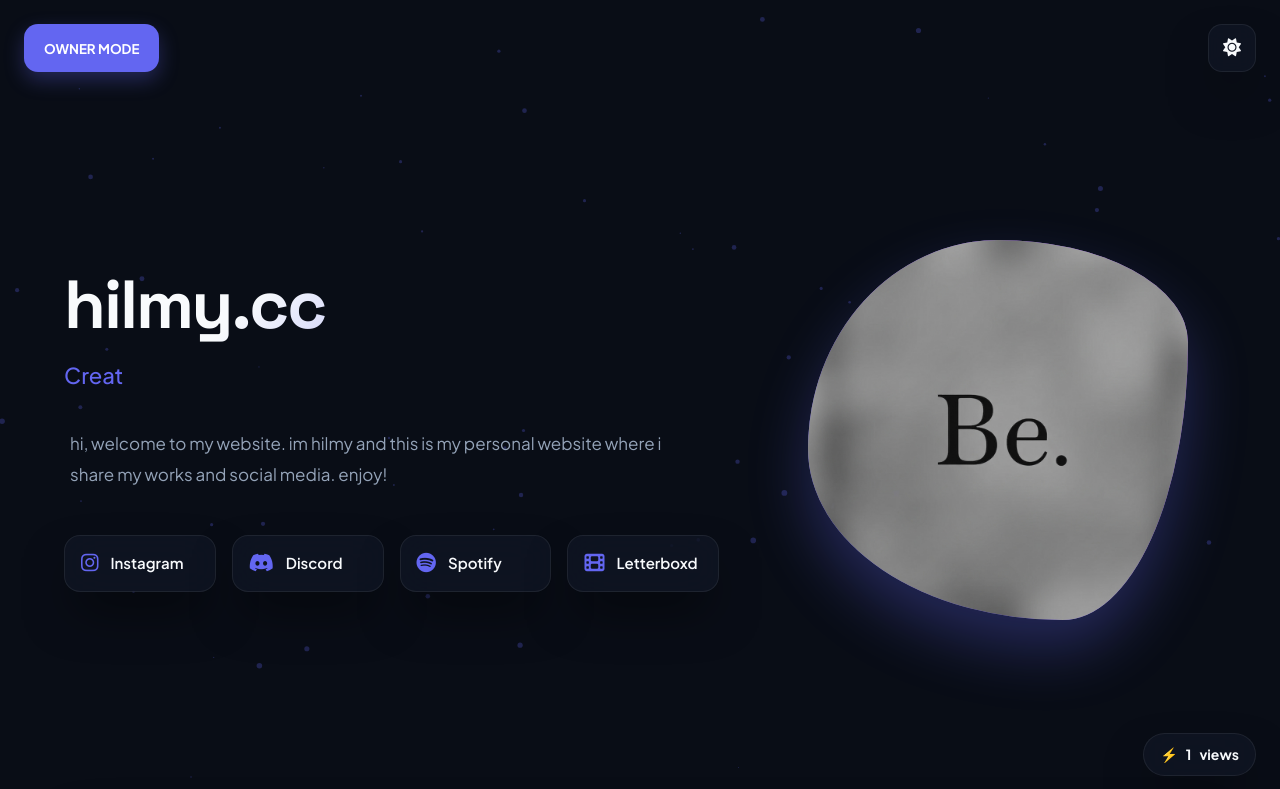
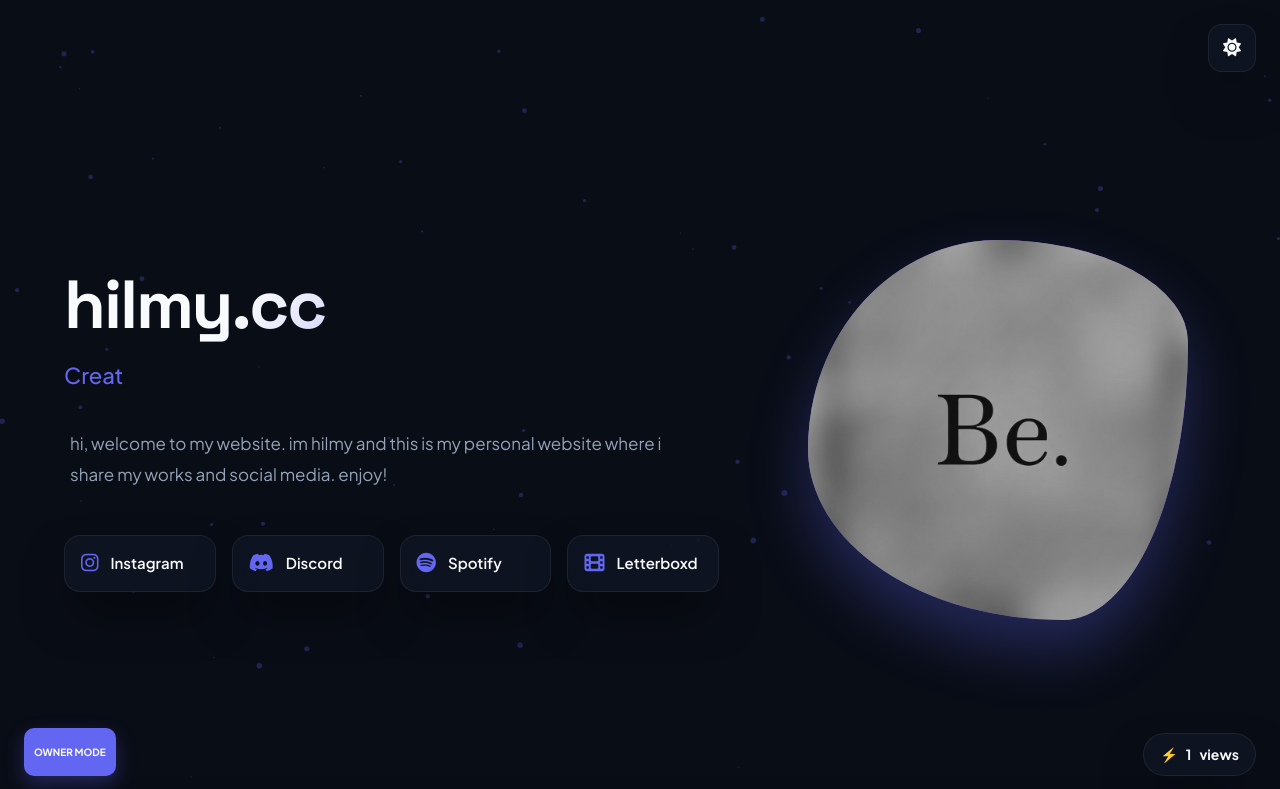
Before and after one commit to Fauzi1453/hilmy-website, a plain HTML site: page index.html in a window 1280 px wide. Shown: the top 789 px of the page. Drawn offline with Linux system fonts and the light colour scheme.

Commit message:
Add files via upload

```diff
--- a/index.html
+++ b/index.html
@@ -150,6 +150,16 @@
       color: #ffffff;
       box-shadow: 0 8px 20px var(--primary-glow);
     }
+    #ownerBtn {
+  position: fixed;
+  bottom: 24px;
+  left: 24px;
+  z-index: 1000;
+
+  padding: 6px 10px;
+  font-size: 10px;
+  border-radius: 10px;
+}
 
     .icon-btn {
       width: 48px;
```
